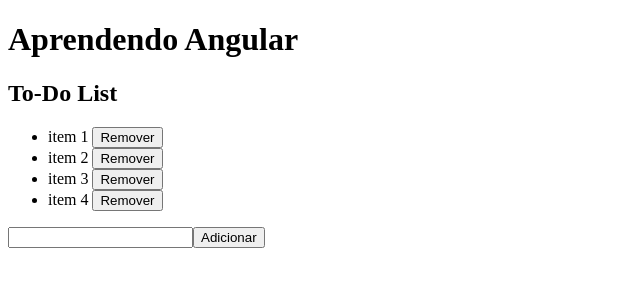
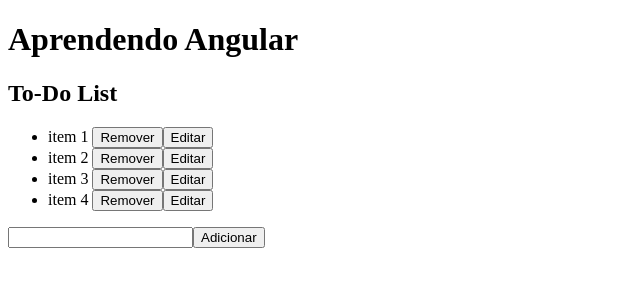
Before and after one commit to isabellemarino/ToDoList, an Angular app: page / in a window 1280 px wide. Shown: the top 300 px of the page, without its empty margins (0-640 px from the left). Built offline with nearby package versions, Linux system fonts and the light colour scheme.

Commit message:
botão editar

```diff
--- a/src/app/app.component.html
+++ b/src/app/app.component.html
@@ -5,12 +5,16 @@
   <h2>To-Do List</h2>
 
     <ul>
-      <li *ngFor="let item of items">
+      <li *ngFor="let item of items; let i = index">
         {{item}} <button (click)="removeTarefa(item)">Remover</button>
-      </li>
+        <button>Editar</button>
+
+
+       </li>
     </ul>
 
 {{tarefa}}
   <input type="text" [(ngModel)]="tarefa">
   <button (click)="addTarefa()">Adicionar</button>
+
 </div>
--- a/src/app/app.component.ts
+++ b/src/app/app.component.ts
@@ -16,5 +16,6 @@ export class AppComponent {
   }
   removeTarefa(item:string){
     this.items.splice(this.items.indexOf(item), 1);
+
   }
 }
```
